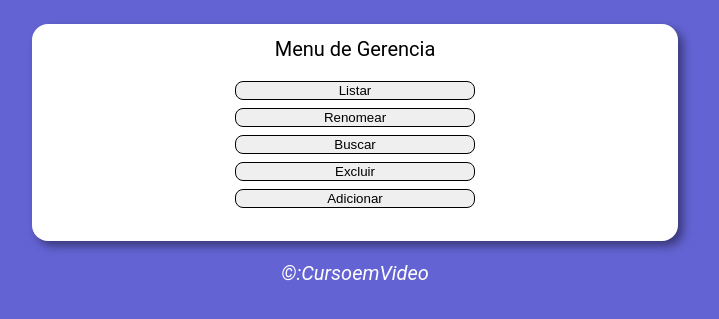
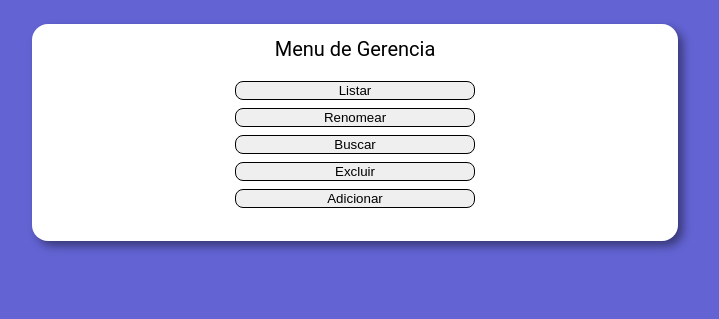
Before and after one commit to Joyce8900/Gerenciamento-de-Estoque-de-Livros, a plain HTML site: page index.html in a window 1280 px wide. Shown: the part 77-396 px from the top of the page, without its empty margins (285-1004 px from the left). Drawn offline with Linux system fonts and the light colour scheme.

Commit message:
delete: footer

```diff
--- a/index.html
+++ b/index.html
@@ -25,9 +25,7 @@
       <div id="res"></div>
 
   </section>
-  <footer>
-    <p>&copy:CursoemVideo</p>
-  </footer>
+
   <script src="script.js"></script>
 </body>
 </html>
```
